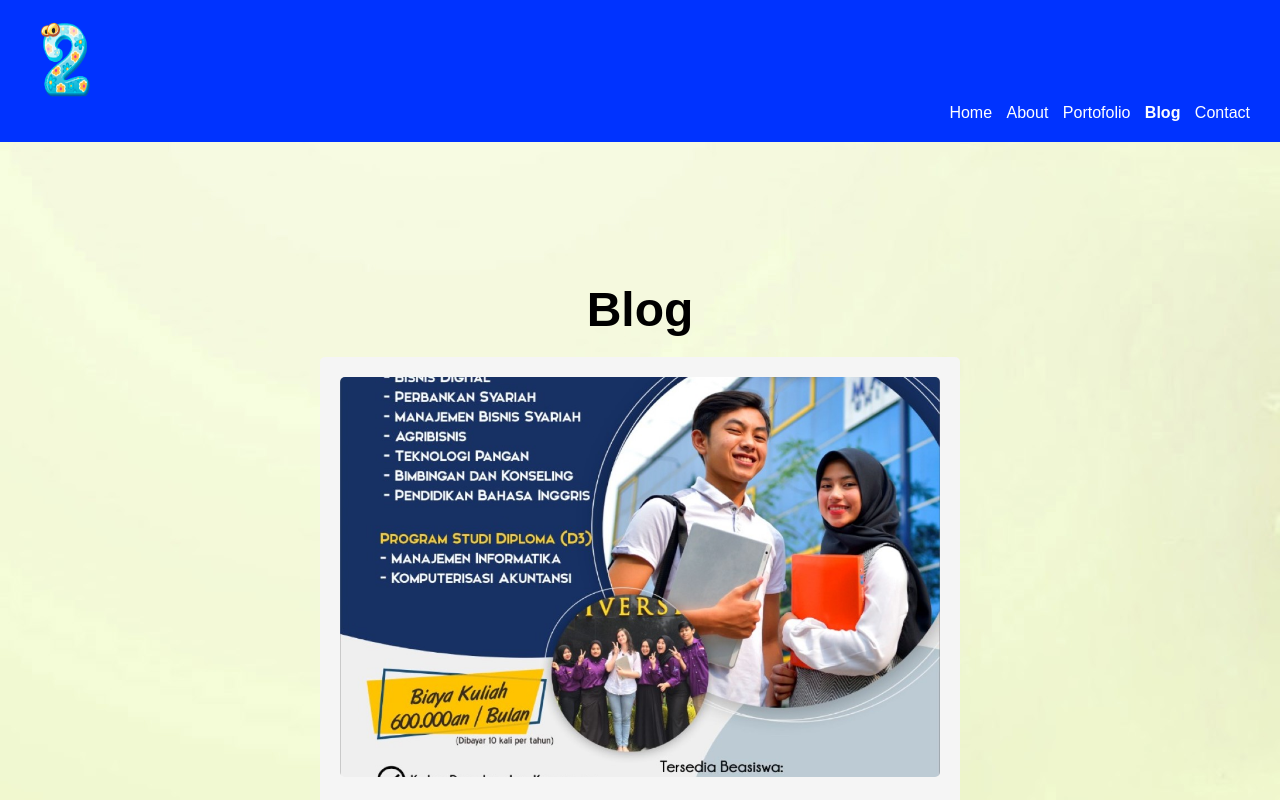
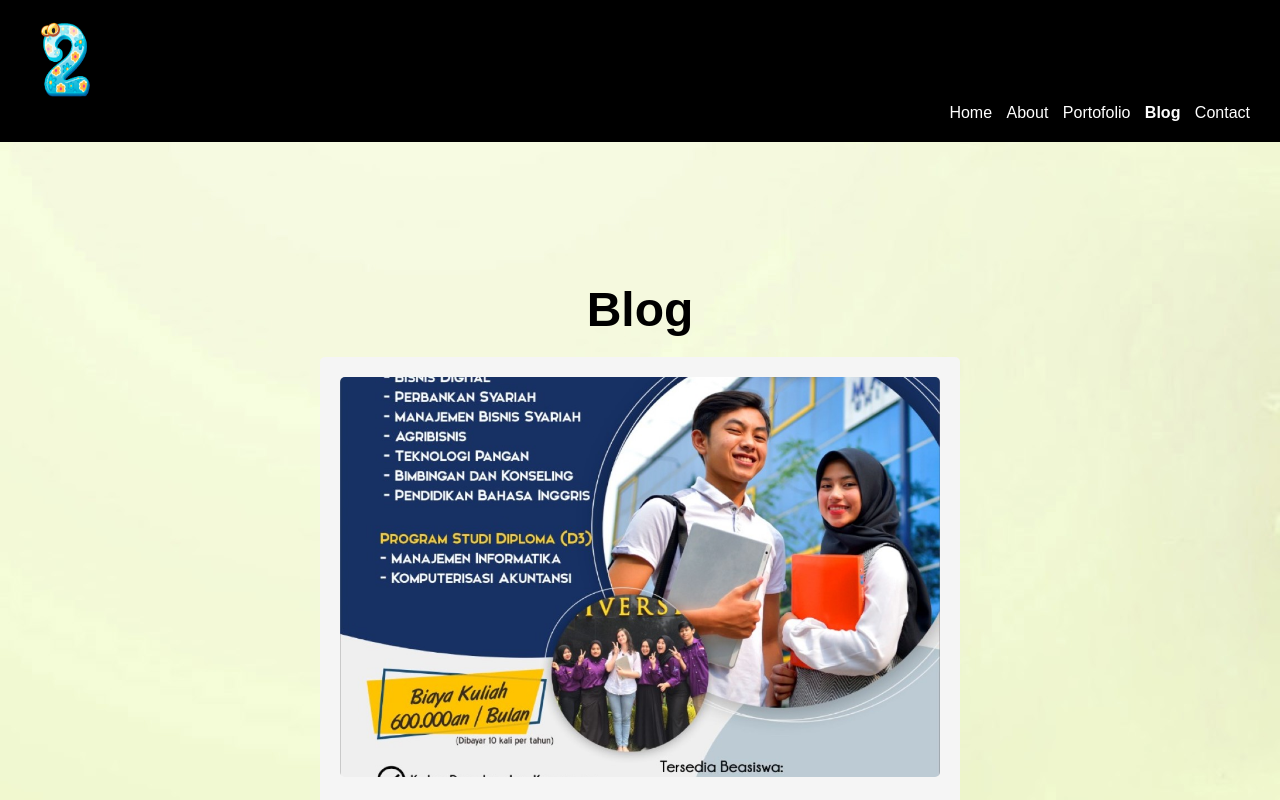
Before and after one commit to Kelompokduaweb/kelompok2websinr, a plain HTML site: page blog.html in a window 1280 px wide. Shown: the top 800 px of the page. Drawn offline with Linux system fonts and the light colour scheme.

Commit message:
Update blog.html

```diff
--- a/blog.html
+++ b/blog.html
@@ -5,7 +5,7 @@
   <link rel="stylesheet" type="text/css" href="blog.css">
 </head>
 <body background="daun.jpg">
-  <header align="right" style="background-color:#03F">
+  <header align="right" style="background-color:#000">
     <div align="left"><img src="img/angka 2.png" width="90" height="80">
     </div>
     <nav>
```
